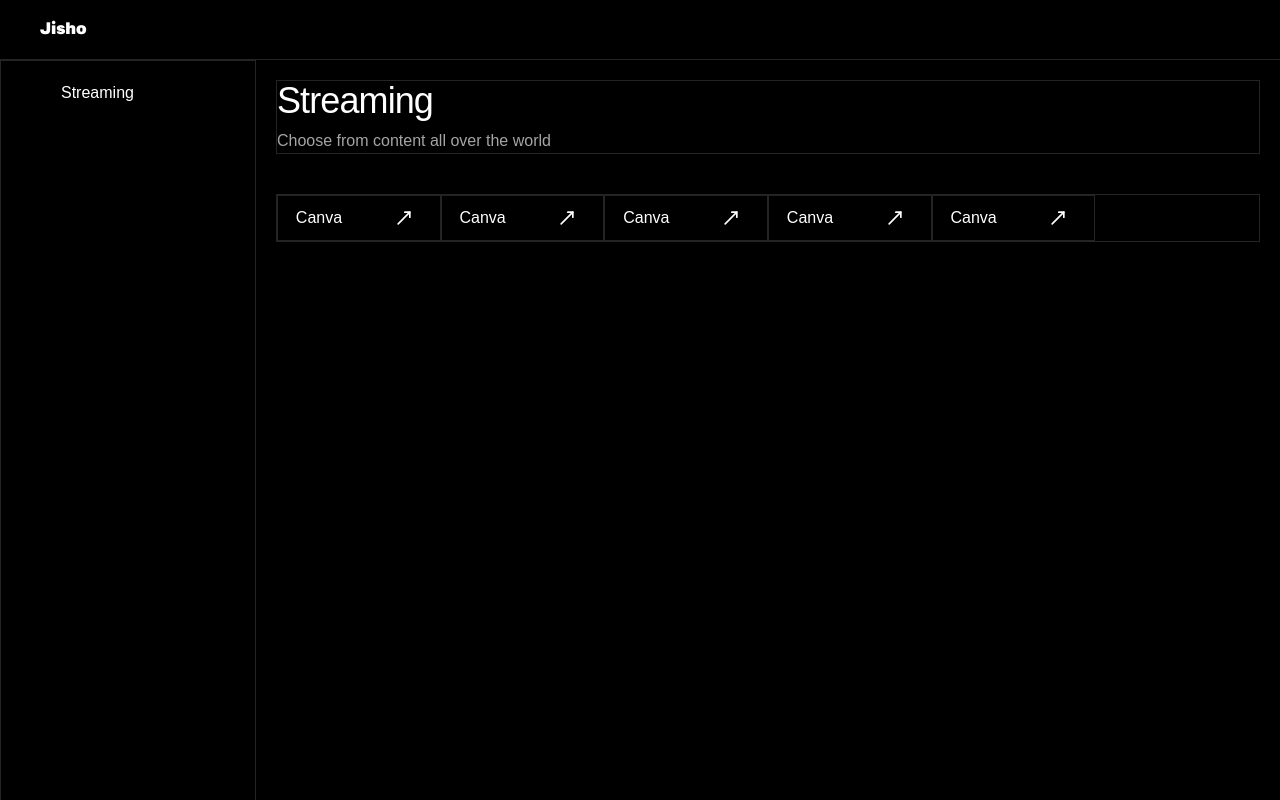
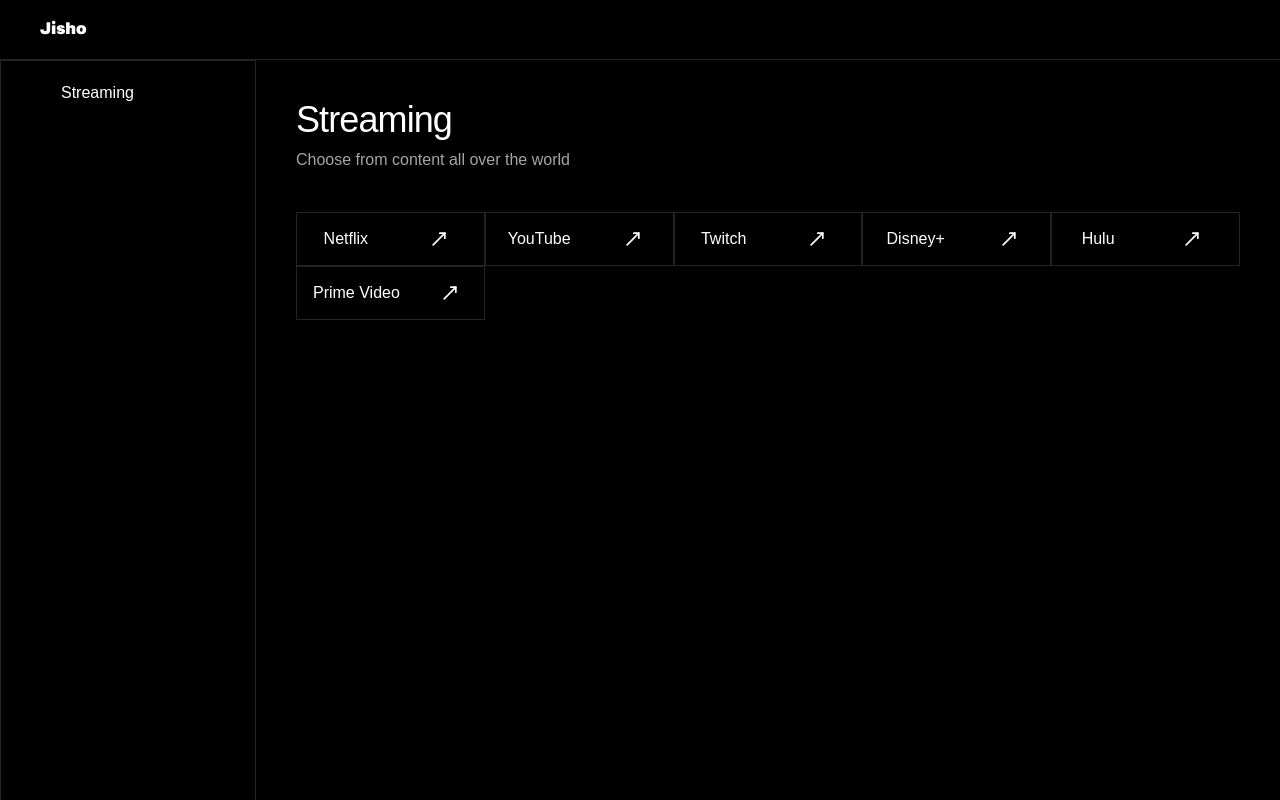
Before and after one commit to Yash0z/Jisho, a Next.js app: page /collectables/streaming in a window 1280 px wide. Built offline with nearby package versions, Linux system fonts and the light colour scheme; a web font is replaced by a local one.

Commit message:
get favicon fn

```diff
--- a/app/collectables/layout.tsx
+++ b/app/collectables/layout.tsx
@@ -10,7 +10,7 @@
 			<div className='fixed left-0 h-screen w-64 border p-5 overflow-y-auto z-40'>
 				<LeftBar />
 			</div>
-			<div className='flex-1  p-5 ml-64'>{children}</div>
+			<div className='flex-1  p-10 ml-64'>{children}</div>
 		</div>
 	);
 }
--- a/app/collectables/streaming/page.tsx
+++ b/app/collectables/streaming/page.tsx
@@ -3,7 +3,7 @@
 export default function Streaming() {
 	return (
 		<>
-			<div className='border mb-10'>
+			<div className='mb-10'>
 				<h1 className='scroll-m-20  text-4xl  tracking-tight text-balance mb-2'>
 					Streaming
 				</h1>
@@ -12,7 +12,7 @@
 				</h2>
 			</div>
 
-			<div className='border'>
+			<div className=''>
 				<Scomp />
 			</div>
 		</>
--- a/components/streaming/scomp.tsx
+++ b/components/streaming/scomp.tsx
@@ -1,40 +1,50 @@
-import config from "@/configuration.json";
+"use client";
 import { MoveUpRight } from "lucide-react";
 
+// Function to get favicon from URL
+const getFaviconUrl = (url: string) => {
+	try {
+		const domain = new URL(url).hostname;
+		return `https://www.google.com/s2/favicons?domain=${domain}&sz=32`;
+	} catch {
+		return null;
+	}
+};
+
 export default function Scomp() {
+	// Example data - replace with your actual streaming sites
+	const streamingSites = [
+		{ name: "Netflix", url: "https://netflix.com" },
+		{ name: "YouTube", url: "https://youtube.com" },
+		{ name: "Twitch", url: "https://twitch.tv" },
+		{ name: "Disney+", url: "https://disneyplus.com" },
+		{ name: "Hulu", url: "https://hulu.com" },
+		{ name: "Prime Video", url: "https://primevideo.com" },
+	];
+
 	return (
-		<div className='grid grid-cols-6'>
-			<div className='border min-h-10 p-1 flex items-center justify-around gap-4'>
-				<span>Canva</span>
-				<div className="w-fit p-2 h-full">
-					<MoveUpRight size={20} />
-				</div>
-			</div>
-         <div className='border min-h-10 p-1 flex items-center justify-around gap-4'>
-				<span>Canva</span>
-				<div className="w-fit p-2 h-full">
-					<MoveUpRight size={20} />
-				</div>
-			</div>
-         <div className='border min-h-10 p-1 flex items-center justify-around gap-4'>
-				<span>Canva</span>
-				<div className="w-fit p-2 h-full">
-					<MoveUpRight size={20} />
-				</div>
-			</div>
-         <div className='border min-h-10 p-1 flex items-center justify-around gap-4'>
-				<span>Canva</span>
-				<div className="w-fit p-2 h-full">
-					<MoveUpRight size={20} />
-				</div>
-			</div>
-         <div className='border min-h-10 p-1 flex items-center justify-around gap-4'>
-				<span>Canva</span>
-				<div className="w-fit p-2 h-full">
-					<MoveUpRight size={20} />
-				</div>
-			</div>
-
+		<div className='grid grid-cols-5 '>
+			{streamingSites.map((site, index) => (
+            <div
+               key={index}
+               className=' min-h-12 p-2 flex items-center justify-around gap-4  cursor-pointer border'
+            >
+               <img
+                  src={getFaviconUrl(site.url) || "/default-favicon.png"}
+                  alt={`${site.name} favicon`}
+                  width={24}
+                  height={24}
+                  className='flex-shrink-0'
+                  onError={(e) => {
+                     e.currentTarget.style.display = "none";
+                  }}
+               />
+               <span className='text-base truncate'>{site.name}</span>
+               <div className='w-fit p-2 h-full'>
+                  <MoveUpRight size={20} />
+               </div>
+            </div>
+			))}
 		</div>
 	);
 }
```
